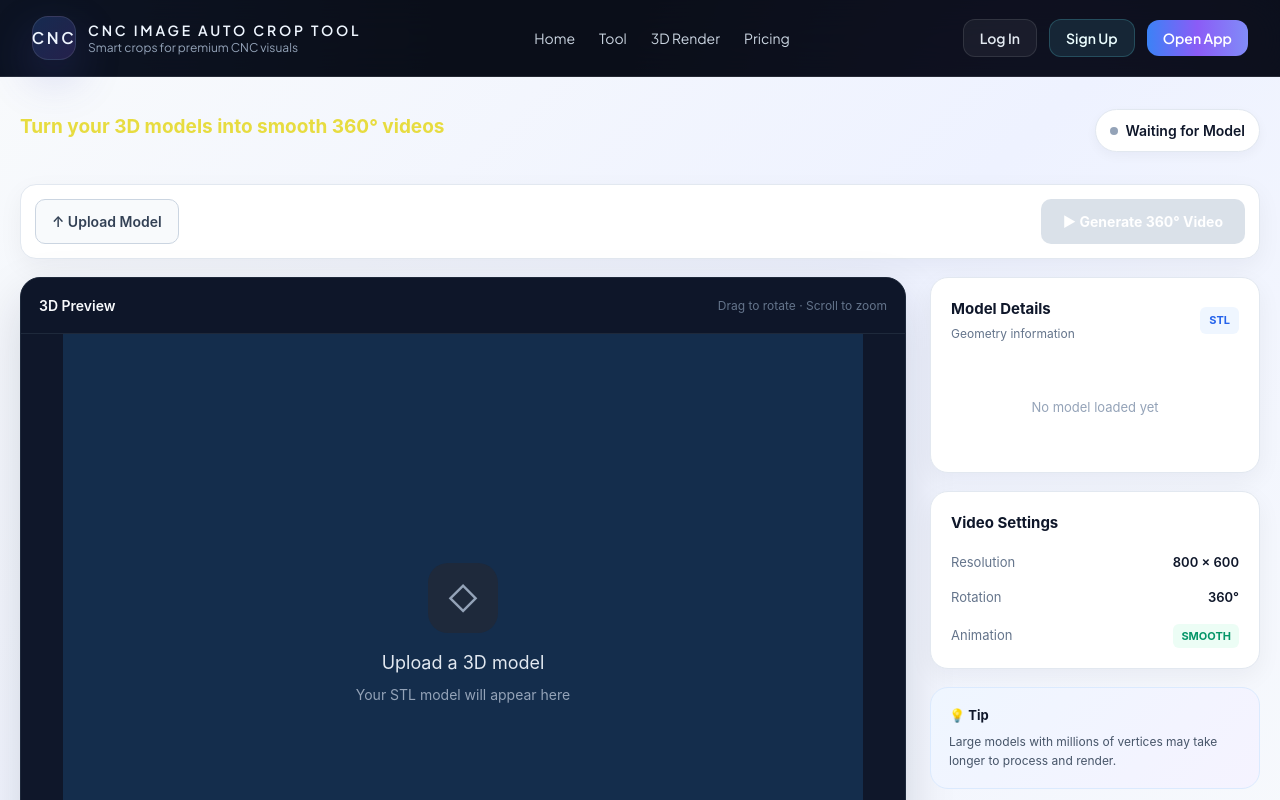
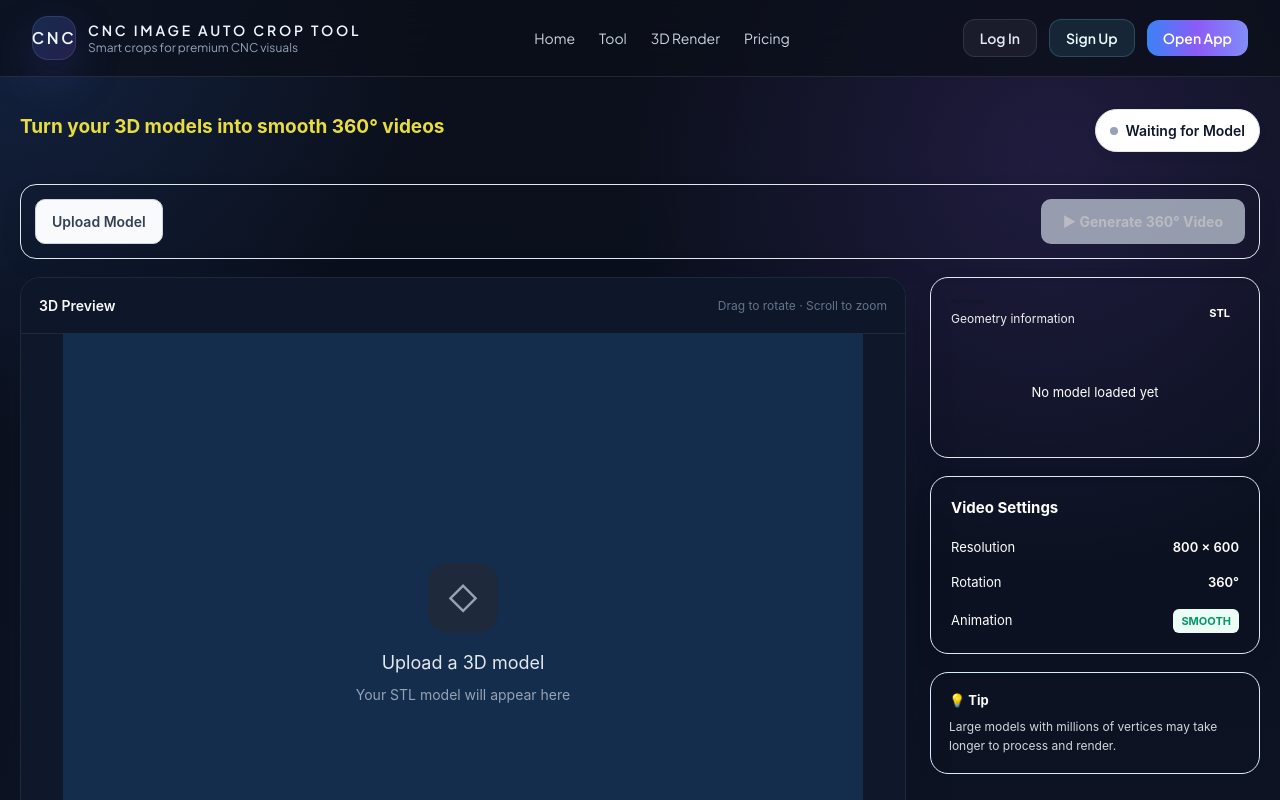
Before and after one commit to rohitrpatil45/imgtoparts, a Next.js app: page /tool/3d-render in a window 1280 px wide. Shown: the top 800 px of the page. Built offline with nearby package versions, Linux system fonts and the light colour scheme.

Commit message:
the ui is great

```diff
--- a/app/tool/3d-render/page.tsx
+++ b/app/tool/3d-render/page.tsx
@@ -368,13 +368,13 @@ return (
   <main
     style={{
       minHeight: '100vh',
-      background:
-        'linear-gradient(135deg, #f8fafc 0%, #eef2ff 50%, #f8fafc 100%)',
+
       color: '#0f172a',
       fontFamily:
         'Inter, ui-sans-serif, system-ui, -apple-system, BlinkMacSystemFont, "Segoe UI", sans-serif',
       padding: '32px 20px',
-    }}
+    }} className='bg-[radial-gradient(circle_at_top,rgba(99,102,241,0.25),transparent_60%)]" />
+'
   >
     <div
       style={{
@@ -492,7 +492,7 @@ return (
               justifyContent: 'space-between',
               flexWrap: 'wrap',
               padding: '14px',
-              background: 'white',
+              // background: 'white',
               border: '1px solid #e2e8f0',
               borderRadius: '16px',
               boxShadow:
@@ -513,11 +513,11 @@ return (
                 background: '#f8fafc',
               }}
             >
-              ↑ Upload Model
+              Upload Model
 
               <input
                 type="file"
-                accept=".stl,.STL,.obj,.OBJ"
+                accept=".stl,.STL"
                 onChange={(e) => {
                   const file = e.target.files?.[0];
 
@@ -843,7 +843,7 @@ return (
 
           <div
             style={{
-              background: 'white',
+              // background: 'white',
               border: '1px solid #e2e8f0',
               borderRadius: '18px',
               padding: '20px',
@@ -863,7 +863,7 @@ return (
                 <h3
                   style={{
                     margin: 0,
-                    fontSize: '15px',
+                    fontSize: '5px',
                     fontWeight: 700,
                   }}
                 >
@@ -874,7 +874,7 @@ return (
                   style={{
                     margin: '4px 0 0',
                     fontSize: '12px',
-                    color: '#64748b',
+                    color: '#edeef0',
                   }}
                 >
                   Geometry information
@@ -885,8 +885,8 @@ return (
                 style={{
                   padding: '5px 9px',
                   borderRadius: '6px',
-                  background: '#eff6ff',
-                  color: '#2563eb',
+                  // background: '#eff6ff',
+                  color: 'white',
                   fontSize: '11px',
                   fontWeight: 700,
                 }}
@@ -910,7 +910,7 @@ return (
                     style={{
                       margin: '0 0 5px',
                       fontSize: '12px',
-                      color: '#64748b',
+                      color: 'white',
                     }}
                   >
                     Vertices
@@ -921,6 +921,7 @@ return (
                       margin: 0,
                       fontSize: '22px',
                       fontWeight: 700,
+                      color: 'white',
                     }}
                   >
                     {meshRef.current.geometry
@@ -936,7 +937,7 @@ return (
                     style={{
                       margin: '0 0 5px',
                       fontSize: '12px',
-                      color: '#64748b',
+                      color: 'white',
                     }}
                   >
                     Triangles
@@ -947,6 +948,7 @@ return (
                       margin: 0,
                       fontSize: '22px',
                       fontWeight: 700,
+                      color:"white"
                     }}
                   >
                     {Math.floor(
@@ -960,7 +962,7 @@ return (
                 <div
                   style={{
                     height: '1px',
-                    background: '#e2e8f0',
+                    // background: '#e2e8f0',
                   }}
                 />
 
@@ -971,7 +973,7 @@ return (
                     fontSize: '13px',
                   }}
                 >
-                  <span style={{ color: '#64748b' }}>
+                  <span style={{ color: 'white' }}>
                     Material
                   </span>
 
@@ -991,7 +993,7 @@ return (
                     fontSize: '13px',
                   }}
                 >
-                  <span style={{ color: '#64748b' }}>
+                  <span style={{ color: 'white' }}>
                     Renderer
                   </span>
 
@@ -1009,7 +1011,7 @@ return (
                 style={{
                   padding: '35px 10px',
                   textAlign: 'center',
-                  color: '#94a3b8',
+                  color: 'white',
                   fontSize: '13px',
                 }}
               >
@@ -1022,10 +1024,11 @@ return (
 
           <div
             style={{
-              background: 'white',
+              // background: 'white',
               border: '1px solid #e2e8f0',
               borderRadius: '18px',
               padding: '20px',
+              color: 'white',
               boxShadow:
                 '0 8px 24px rgba(15, 23, 42, 0.05)',
             }}
@@ -1057,7 +1060,7 @@ return (
                 <span
                   style={{
                     fontSize: '13px',
-                    color: '#64748b',
+                    color: 'white',
                   }}
                 >
                   Resolution
@@ -1066,6 +1069,7 @@ return (
                 <span
                   style={{
                     fontSize: '13px',
+                    color:'white',
                     fontWeight: 600,
                   }}
                 >
@@ -1083,7 +1087,7 @@ return (
                 <span
                   style={{
                     fontSize: '13px',
-                    color: '#64748b',
+                    color: 'white',
                   }}
                 >
                   Rotation
@@ -1092,6 +1096,7 @@ return (
                 <span
                   style={{
                     fontSize: '13px',
+                    color: 'white',
                     fontWeight: 600,
                   }}
                 >
@@ -1109,7 +1114,7 @@ return (
                 <span
                   style={{
                     fontSize: '13px',
-                    color: '#64748b',
+                    color: 'white',
                   }}
                 >
                   Animation
@@ -1137,8 +1142,7 @@ return (
             style={{
               padding: '18px',
               borderRadius: '18px',
-              background:
-                'linear-gradient(135deg, #eff6ff, #f5f3ff)',
+
               border: '1px solid #dbeafe',
             }}
           >
@@ -1147,6 +1151,7 @@ return (
                 margin: '0 0 6px',
                 fontWeight: 700,
                 fontSize: '13px',
+                color:'white'
               }}
             >
               💡 Tip
@@ -1157,7 +1162,8 @@ return (
                 margin: 0,
                 fontSize: '12px',
                 lineHeight: 1.6,
-                color: '#475569',
+                background: 'transparent',
+                color: '#e3e7ecea',
               }}
             >
               Large models with millions of vertices may take
```
